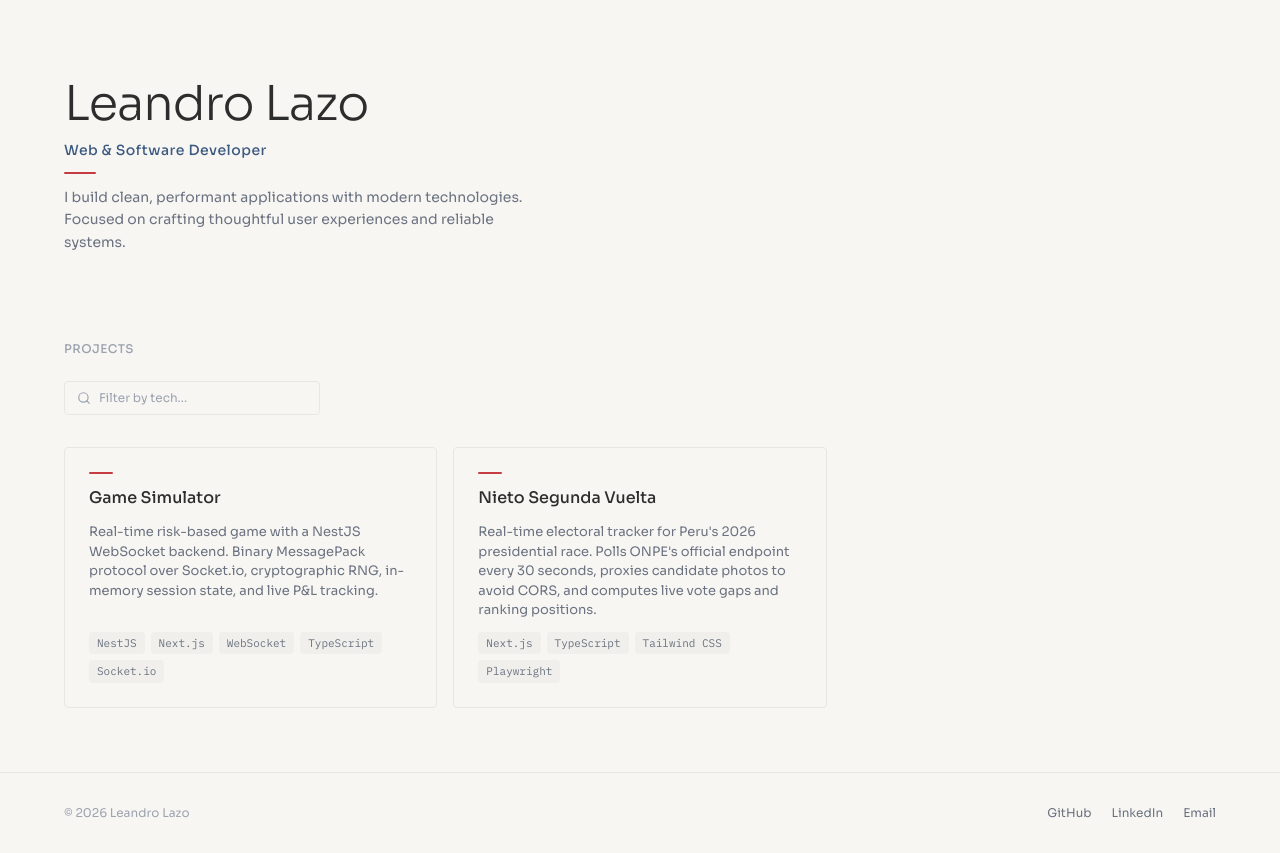
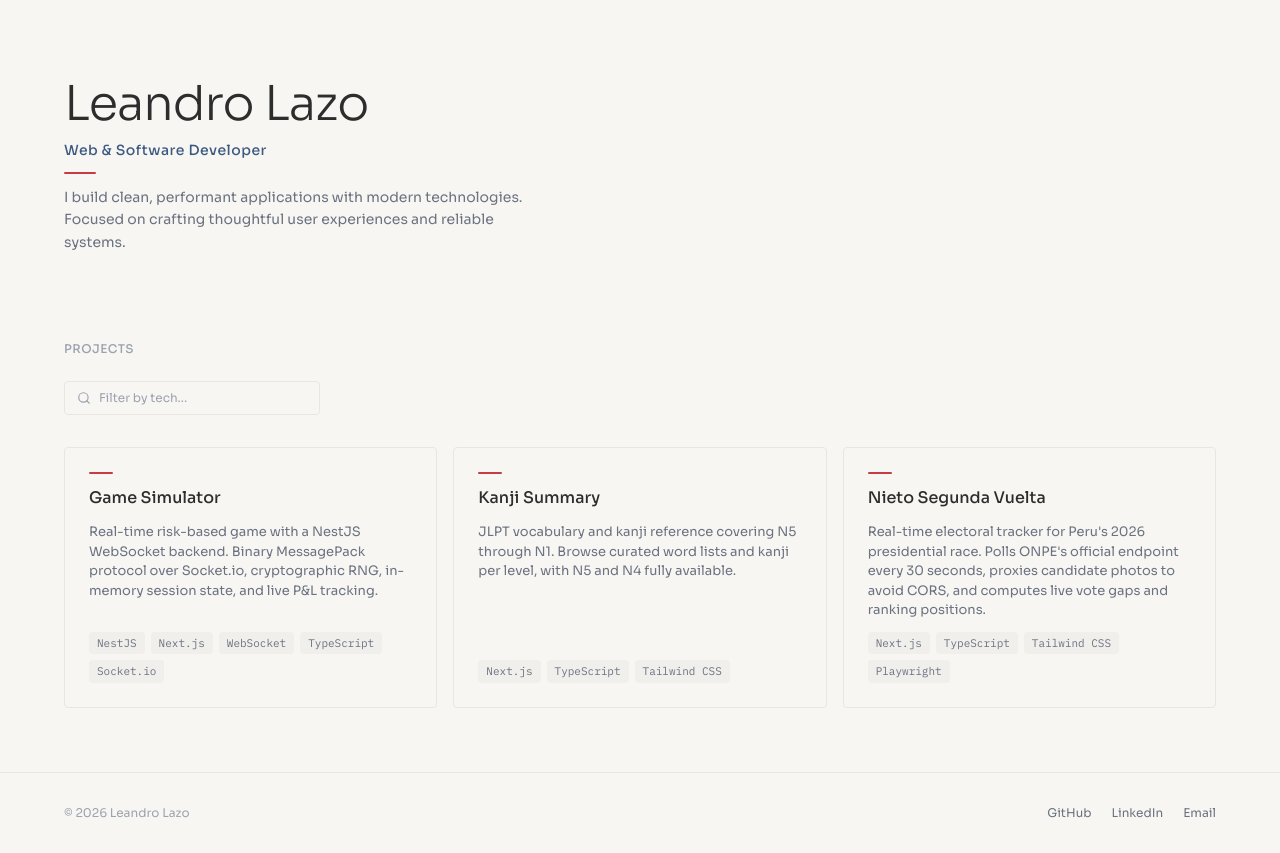
Before and after one commit to CrimsonShadowLR/presentation-page, a Next.js app: page / in a window 1280 px wide. Built offline with nearby package versions, Linux system fonts and the light colour scheme.

Commit message:
feat: add Kanji Summary project to the projects list

```diff
--- a/app/projects.tsx
+++ b/app/projects.tsx
@@ -9,6 +9,14 @@ const projects = [
       "Real-time risk-based game with a NestJS WebSocket backend. Binary MessagePack protocol over Socket.io, cryptographic RNG, in-memory session state, and live P&L tracking.",
     tags: ["NestJS", "Next.js", "WebSocket", "TypeScript", "Socket.io"],
     href: "/game",
+  },
+  {
+    title: "Kanji Summary",
+    description:
+      "JLPT vocabulary and kanji reference covering N5 through N1. Browse curated word lists and kanji per level, with N5 and N4 fully available.",
+    tags: ["Next.js", "TypeScript", "Tailwind CSS"],
+    href: "https://kanjisummary.vercel.app/",
+    external: true,
   },
   {
     title: "Nieto Segunda Vuelta",
```
